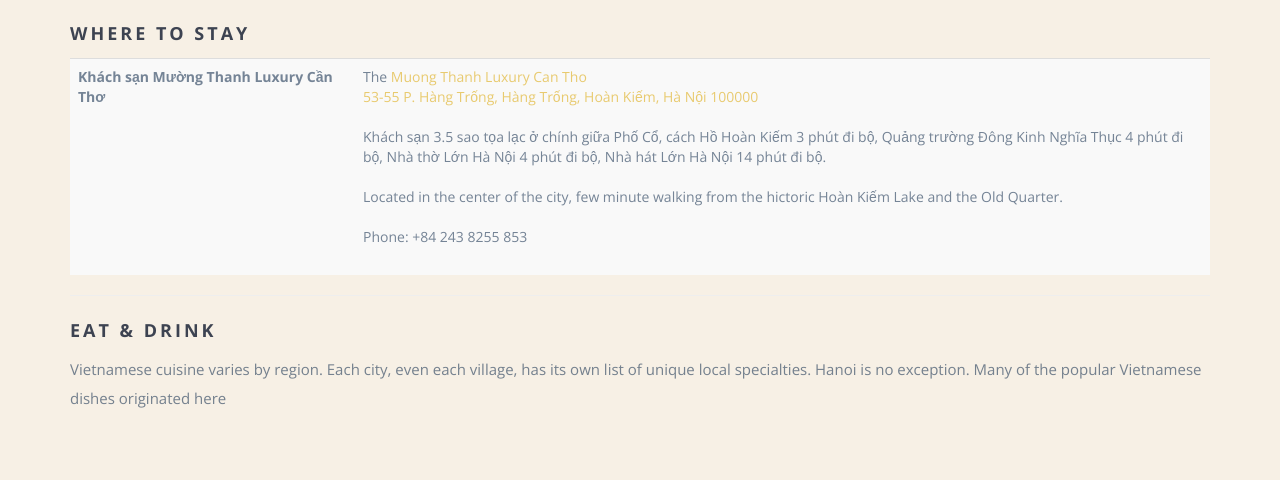
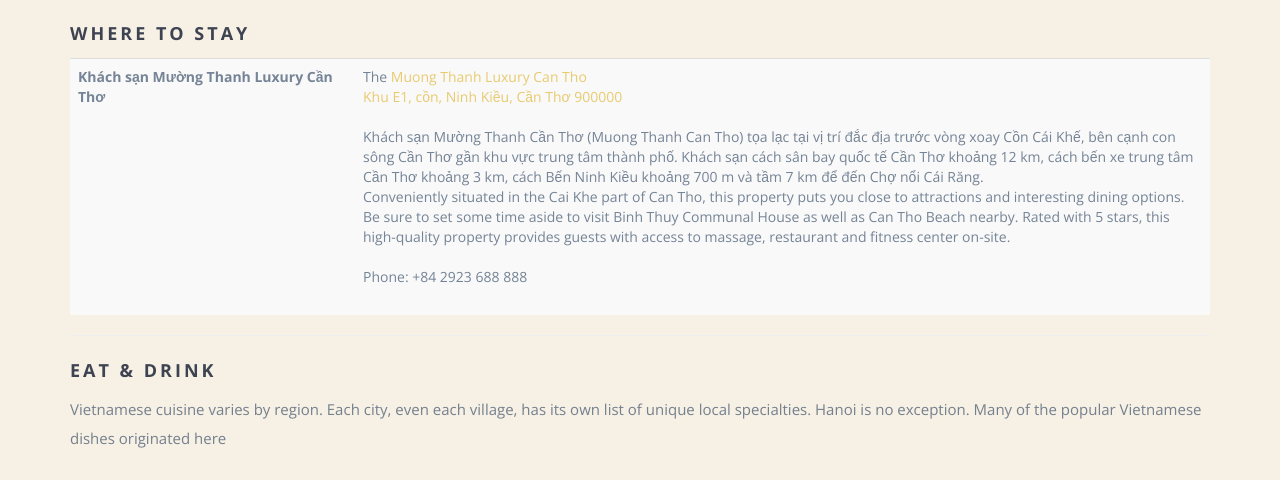
Before and after one commit to quananhle/django-wedding, a Django app: template bigday/templates/registration/cantho.html in a window 1280 px wide. Shown: the part 930-1410 px from the top of the page. Run offline with Django 3.2, Linux system fonts and the light colour scheme; the template is opened without the code that fills it, so the values that code supplies are empty; some libraries are stand-ins or nearby versions.

Commit message:
Update cantho.html

```diff
--- a/bigday/templates/registration/cantho.html
+++ b/bigday/templates/registration/cantho.html
@@ -52,14 +52,17 @@
                                 The <a href="https://www.expedia.com.vn/Hanoi-Khach-San-Golden-Lotus-Luxury-Hotel.h6129645.Thong-tin-khach-san">Muong Thanh Luxury Can Tho</a>
                                 <address>
                                     <a href="https://goo.gl/maps/SDE1unGWYnM9GLgs9">
-                                        53-55 P. Hàng Trống, Hàng Trống, Hoàn Kiếm, Hà Nội 100000<br>
+                                        Khu E1, cồn, Ninh Kiều, Cần Thơ 900000<br>
                                     </a>
                                     <br>
-                                    Khách sạn 3.5 sao tọa lạc ở chính giữa Phố Cổ, cách Hồ Hoàn Kiếm 3 phút đi bộ, Quảng trường Đông Kinh Nghĩa Thục 4 phút đi bộ, Nhà thờ Lớn Hà Nội 4 phút đi bộ, Nhà hát Lớn Hà Nội 14 phút đi bộ.<br>
+                                    Khách sạn Mường Thanh Cần Thơ (Muong Thanh Can Tho) tọa lạc tại vị trí đắc địa trước vòng xoay Cồn Cái Khế,
+                                    bên cạnh con sông Cần Thơ gần khu vực trung tâm thành phố. Khách sạn cách sân bay quốc tế Cần Thơ khoảng 12 km,
+                                    cách bến xe trung tâm Cần Thơ khoảng 3 km, cách Bến Ninh Kiều khoảng 700 m và tầm 7 km để đến Chợ nổi Cái Răng.<br>
+                                    Conveniently situated in the Cai Khe part of Can Tho, this property puts you close to attractions and interesting dining options.
+                                    Be sure to set some time aside to visit Binh Thuy Communal House as well as Can Tho Beach nearby.
+                                    Rated with 5 stars, this high-quality property provides guests with access to massage, restaurant and fitness center on-site.<br>
                                     <br>
-                                    Located in the center of the city, few minute walking from the hictoric Hoàn Kiếm Lake and the Old Quarter.<br>
-                                    <br>
-                                    Phone: +84 243 8255 853
+                                    Phone: +84 2923 688 888
                                 </address>
                             </td>
                         </tr>
```
